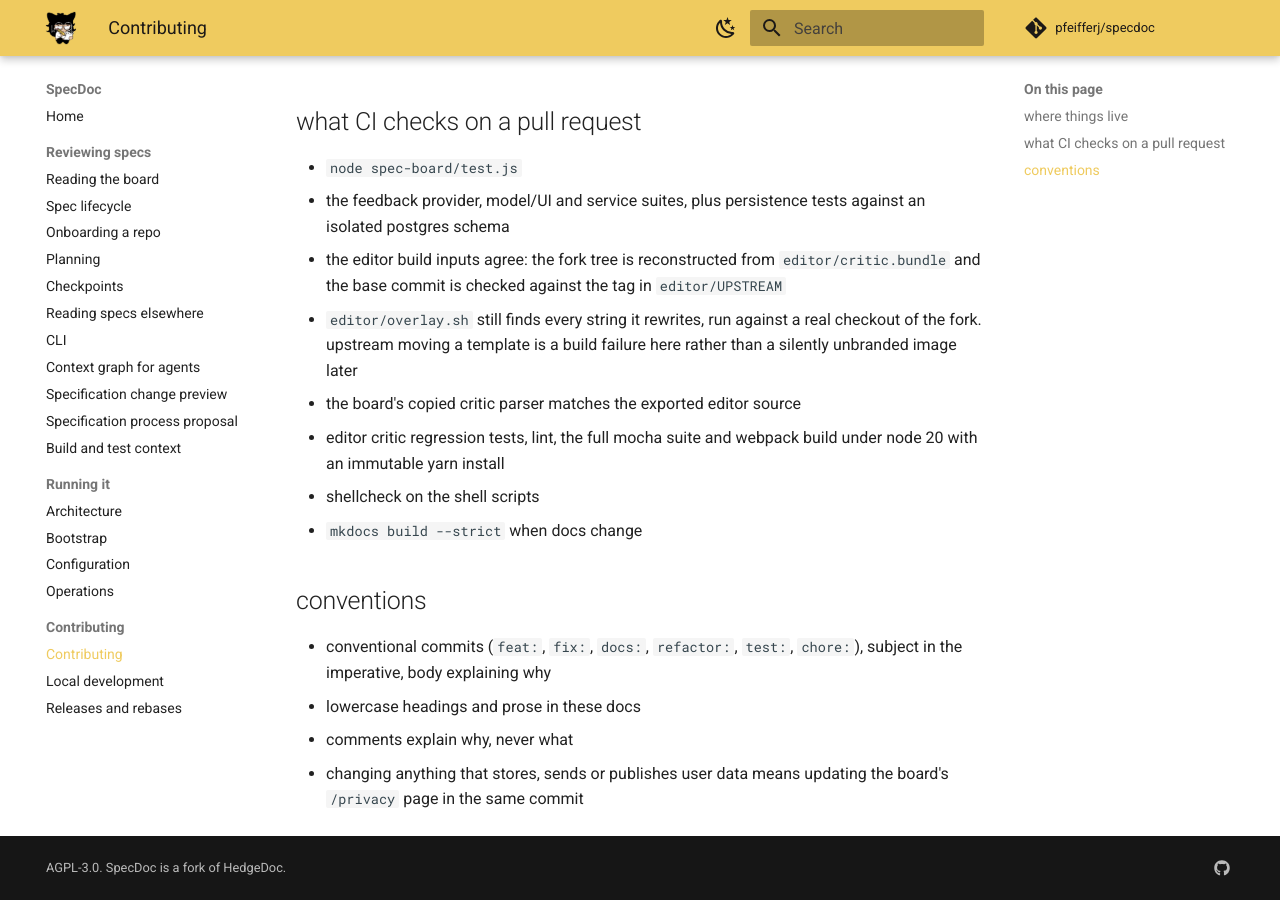
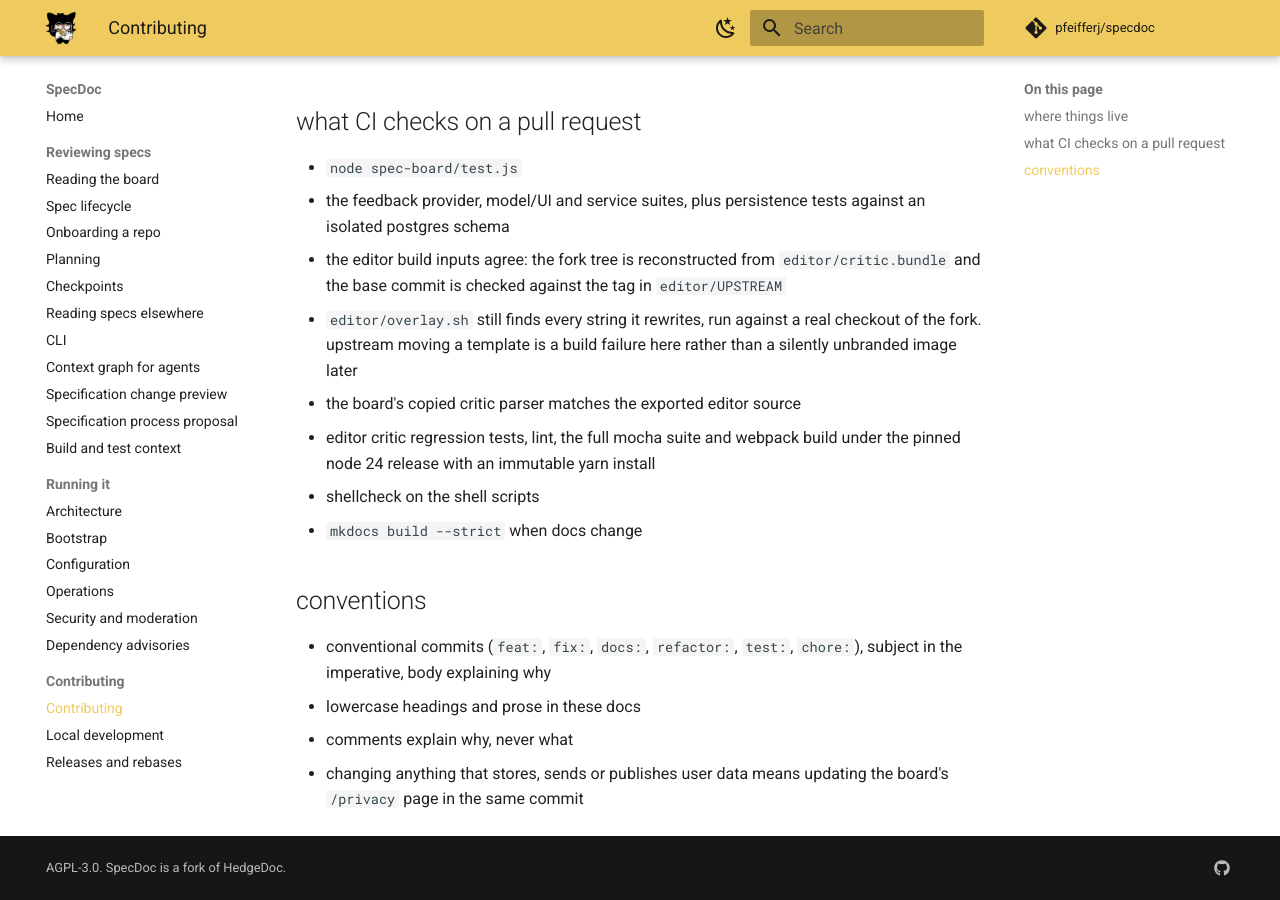
Before and after one commit to pfeifferj/specdoc, an MkDocs documentation site: the page built from docs/contributing.md, in a window 1280 px wide and 900 px high, scrolled down 601 px. Built offline with MkDocs 1.6.1 and Material for MkDocs 9.7.7, drawn with Linux system fonts in a browser that asks for light colours; comment, search, counter and statistics services are not loaded.

Commit message:
docs: publish security upgrade and dependency guidance
Summarize the security and moderation changes in the release notes, expose
the deployment and dependency guidance in navigation, and align local setup
instructions with the supported Node runtime.

Signed-off-by: Josephine Pfeiffer <josie@redhat.com>

```diff
--- a/docs/contributing.md
+++ b/docs/contributing.md
@@ -28,7 +28,7 @@ stack runs on one machine.
   rather than a silently unbranded image later
 - the board's copied critic parser matches the exported editor source
 - editor critic regression tests, lint, the full mocha suite and webpack build
-  under node 20 with an immutable yarn install
+  under the pinned node 24 release with an immutable yarn install
 - shellcheck on the shell scripts
 - `mkdocs build --strict` when docs change
 
--- a/mkdocs.yml
+++ b/mkdocs.yml
@@ -32,6 +32,8 @@ nav:
       - Bootstrap: bootstrap.md
       - Configuration: configuration.md
       - Operations: operations.md
+      - Security and moderation: security.md
+      - Dependency advisories: dependency-security.md
   - Contributing:
       - Contributing: contributing.md
       - Local development: local-dev.md
```
Also changed, not shown: CHANGELOG.md (+12 -1 lines), docs/local-dev.md (+1 -1 lines).
